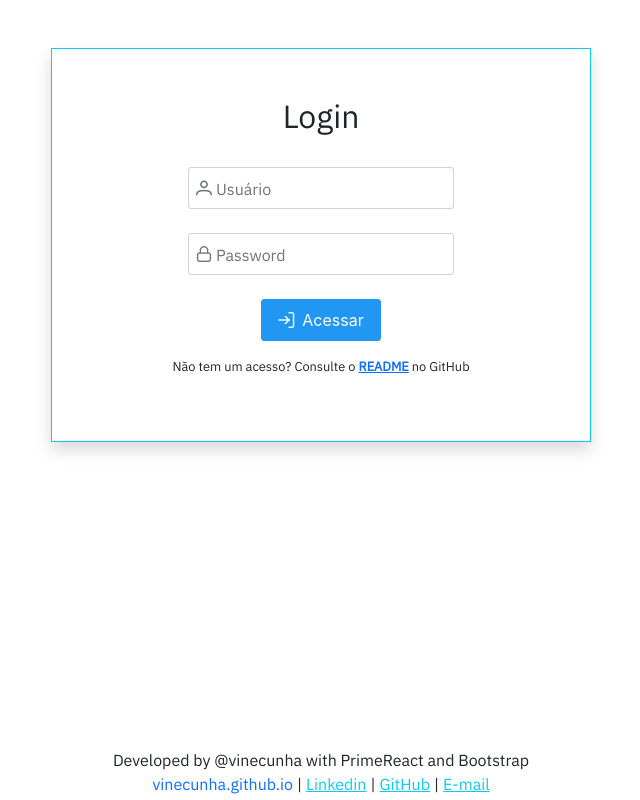
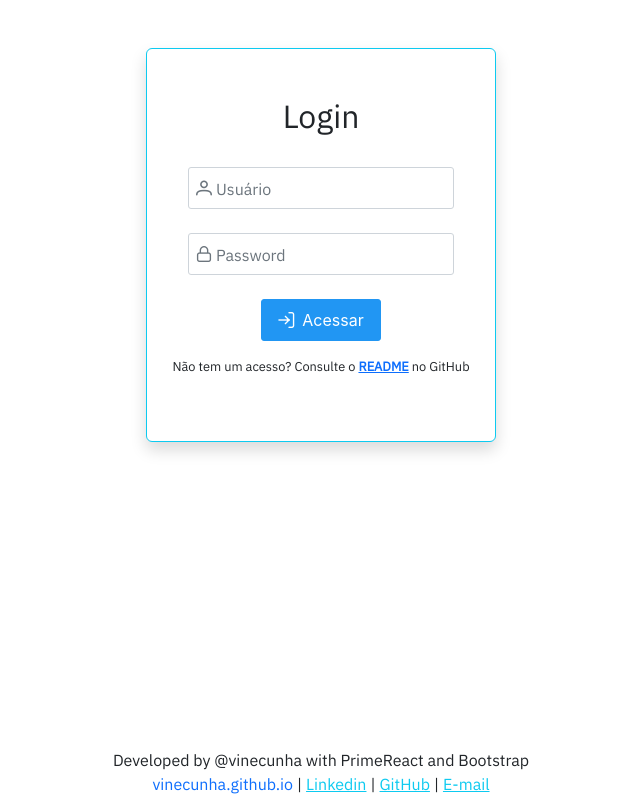
Before and after one commit to vinecunha/login, a React (Create React App) app: page / in a window 1280 px wide. Shown: the whole page, without its empty margins (319-959 px from the left). Built offline with nearby package versions, Linux system fonts and the light colour scheme.

Commit message:
v.1.0.0.2

```diff
--- a/src/Home.js
+++ b/src/Home.js
@@ -14,7 +14,6 @@ const Home = () => {
     setIsLoggedIn(false);
     navigate('/');
   };
-
   useEffect(() => {
     const timerID = setInterval(() => {
       setCurrentDate(new Date());
--- a/src/Login.js
+++ b/src/Login.js
@@ -32,7 +32,7 @@ const Login = () => {
   };
 
   return (
-    <div style={{ maxWidth: '540px'}} className="container-sm login-container border border-1 border-info bg-white m-auto my-5 py-5 shadow d-flex flex-column align-items-center">
+    <div style={{ maxWidth: '350px'}} className="login-container rounded border border-1 border-info bg-white m-auto my-5 py-5 shadow d-flex flex-column align-items-center">
       <h2>Login</h2>
       <form onSubmit={handleLogin} className='container-fluid d-flex flex-column align-items-center'>
         <span className="p-float-label my-4">
@@ -56,7 +56,6 @@ const Login = () => {
           />
           <label htmlFor="password"><i className='pi pi-lock me-1'></i>Password</label>
         </span>
-        {errorMessage && <Message className="mb-3" severity="error" text={errorMessage} />}
         <Button type="submit" label={errorMessage ? errorMessage : "Acessar"} icon={errorMessage ? "pi pi-exclamation-triangle" : "pi pi-sign-in"} severity={errorMessage ? 'danger' : ''} />
       </form>
       <p className='my-3' style={{ fontSize: '.8rem' }}>Não tem um acesso? Consulte o <strong><a href='https://github.com/vinecunha/login' target='blank'>README</a></strong> no GitHub</p>
```
